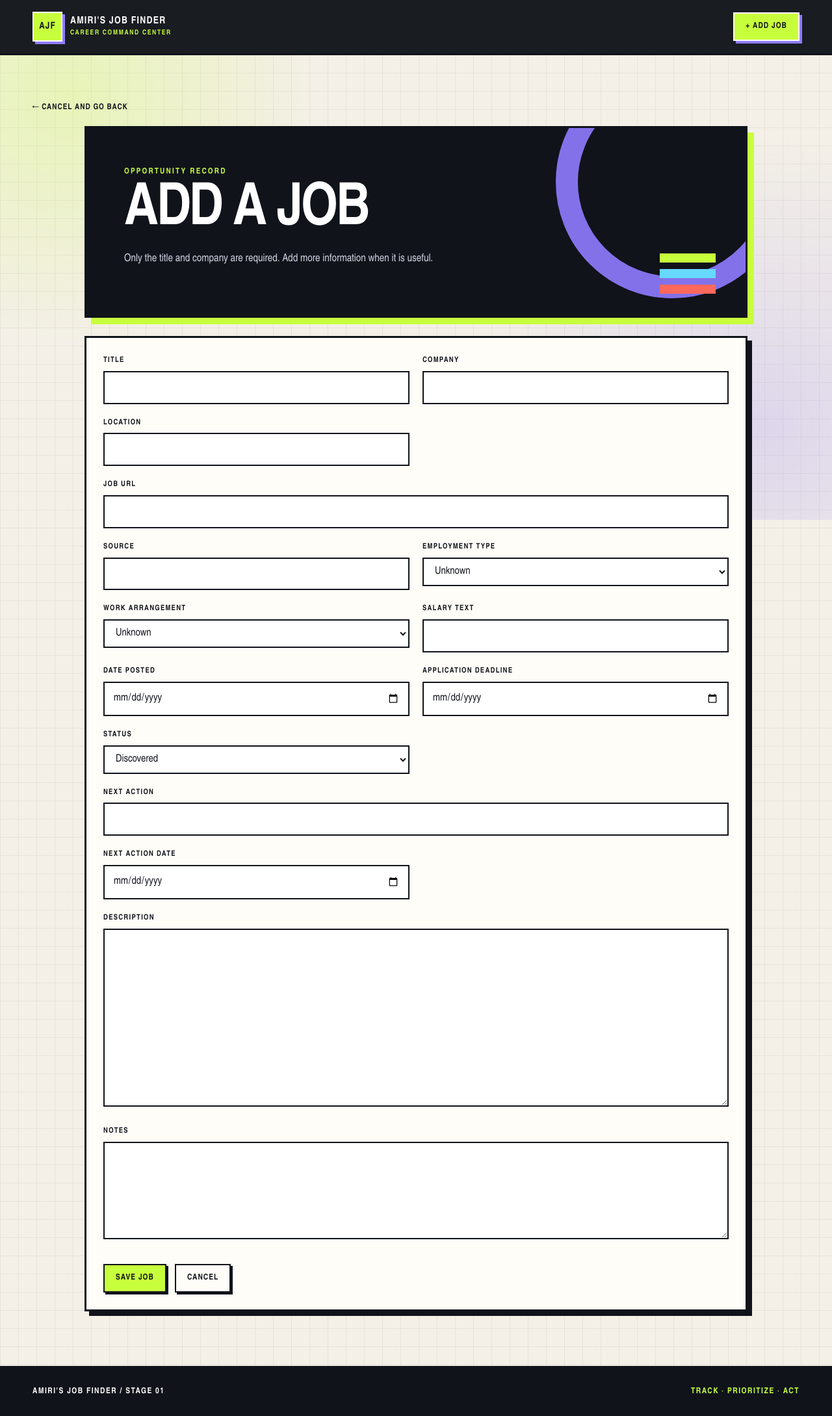
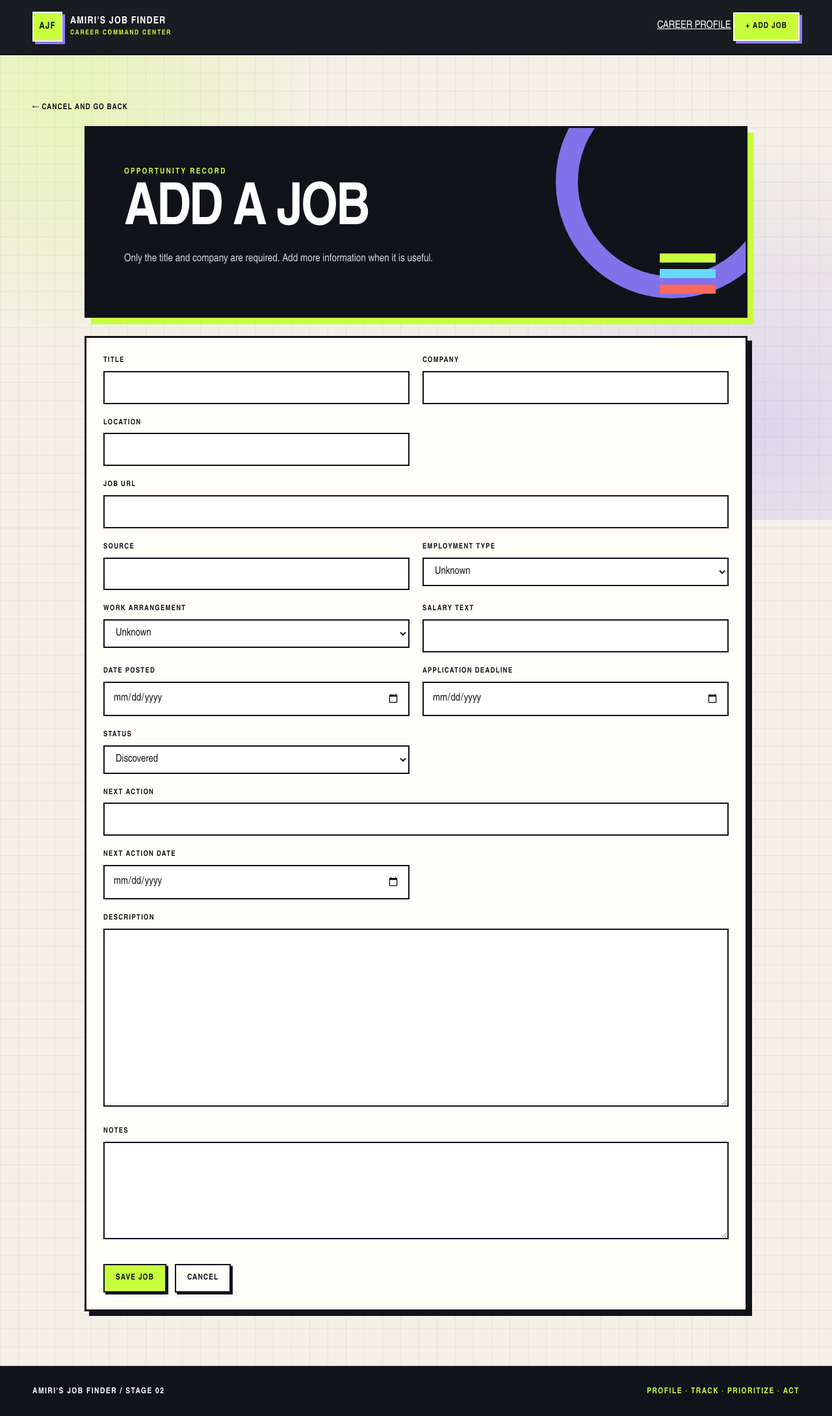
Before and after one commit to aprescod12/personal-job-finder, a Django app: page /jobs/add/ in a window 1280 px wide. Shown: the whole page at 65% size. Run offline with Django 5.2, Linux system fonts and the light colour scheme.

Commit message:
Add career profile navigation

```diff
--- a/tracker/templates/tracker/base.html
+++ b/tracker/templates/tracker/base.html
@@ -6,6 +6,7 @@
     <meta name="viewport" content="width=device-width, initial-scale=1.0">
     <title>{% block title %}Amiri's Job Finder{% endblock %}</title>
     <link rel="stylesheet" href="{% static 'tracker/styles.css' %}">
+    <link rel="stylesheet" href="{% static 'tracker/profile.css' %}">
 </head>
 <body>
     <header class="site-header">
@@ -17,9 +18,20 @@
                     <small>CAREER COMMAND CENTER</small>
                 </span>
             </a>
-            <a class="button button-primary" href="{% url 'job_create' %}">+ ADD JOB</a>
+            <nav class="nav-actions" aria-label="Primary navigation">
+                <a class="nav-link" href="{% url 'career_profile' %}">CAREER PROFILE</a>
+                <a class="button button-primary" href="{% url 'job_create' %}">+ ADD JOB</a>
+            </nav>
         </div>
     </header>
+
+    {% if messages %}
+        <div class="container message-stack" aria-live="polite">
+            {% for message in messages %}
+                <div class="message message-{{ message.tags|default:'info' }}">{{ message }}</div>
+            {% endfor %}
+        </div>
+    {% endif %}
 
     <main class="container page-shell">
         {% block content %}{% endblock %}
@@ -27,8 +39,8 @@
 
     <footer class="site-footer">
         <div class="container footer-row">
-            <span>AMIRI'S JOB FINDER / STAGE 01</span>
-            <span class="footer-code">TRACK · PRIORITIZE · ACT</span>
+            <span>AMIRI'S JOB FINDER / STAGE 02</span>
+            <span class="footer-code">PROFILE · TRACK · PRIORITIZE · ACT</span>
         </div>
     </footer>
 </body>
```
